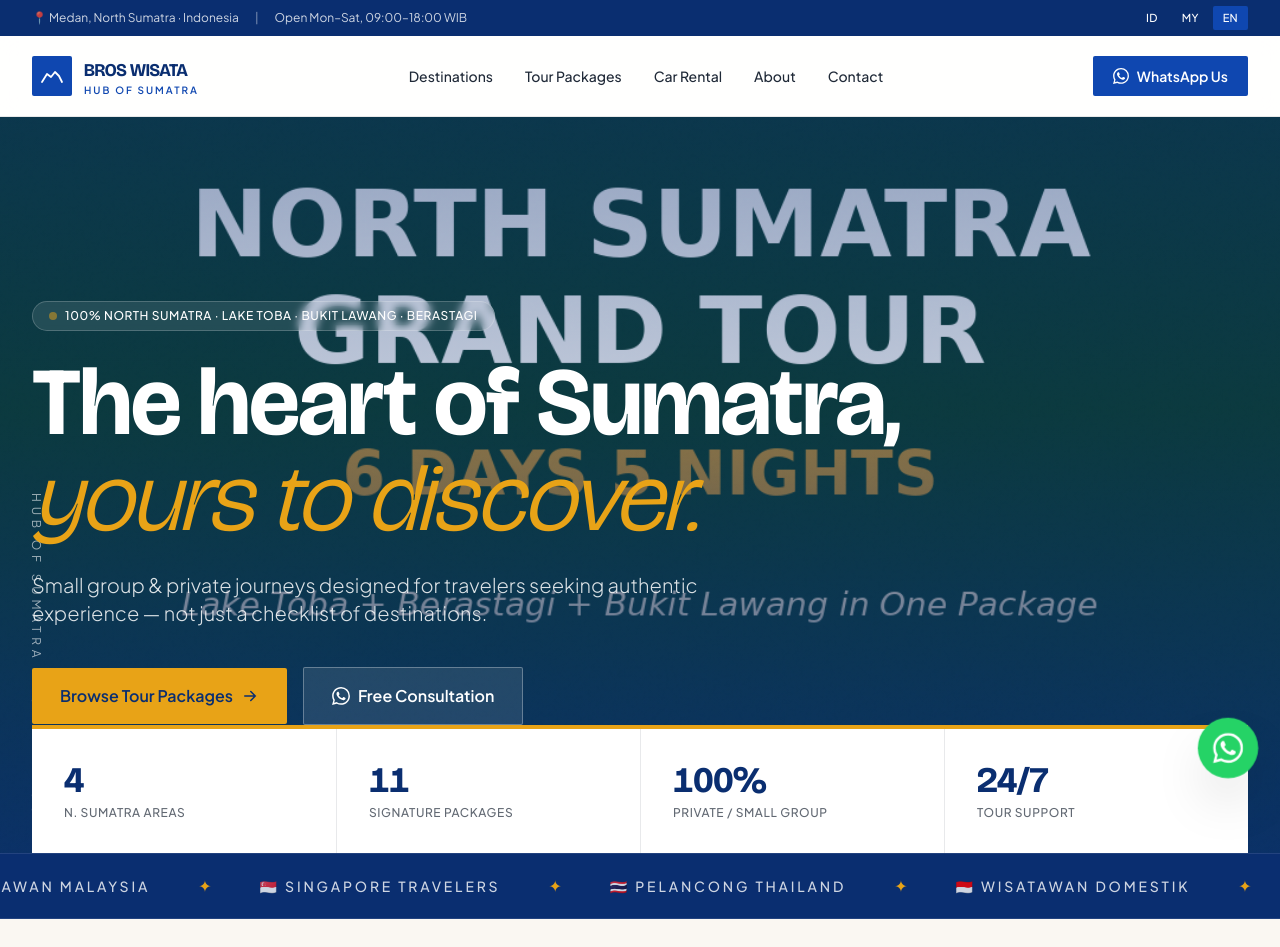
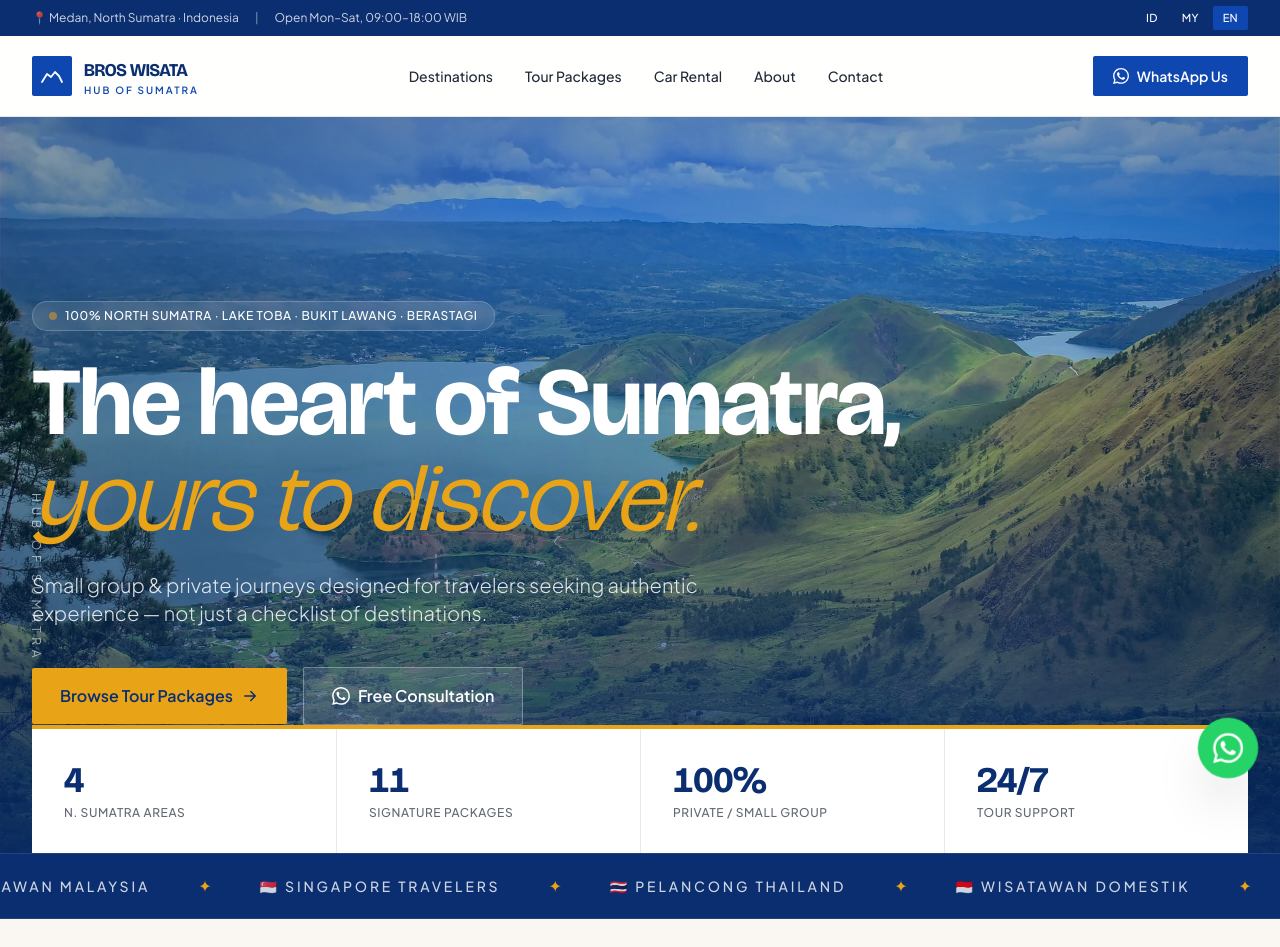
Before and after one commit to broswisata-coder/broswisata-website, a plain HTML site: page en/bros-wisata-homepage.html in a window 1280 px wide. Shown: the top 947 px of the page. Drawn offline with nearby package versions, Linux system fonts and the light colour scheme.

Commit message:
Update hero: Lake Toba aerial photo (local WebP, 567KB)

```diff
--- a/en/bros-wisata-homepage.html
+++ b/en/bros-wisata-homepage.html
@@ -315,7 +315,18 @@ Contact
 <picture>
 <!-- Primary: Use BROS own Lake Toba photo (combo sumut cover) - 100% verified content -->
 <source srcset="/assets/ig/combo_sumut_6h5m/en/01_cover.png" type="image/png"/>
-<img alt="Danau Toba — Lake Toba, North Sumatra" class="w-full h-full object-cover" decoding="async" loading="eager" onerror="this.onerror=null; this.src='https://images.unsplash.com/photo-1583760083258-9f3a3e1f0ec5?w=1920&amp;q=80'; this.onerror=function(){this.style.background='linear-gradient(135deg, #0A2E70 0%, #0F47B0 50%, #E8A317 100%)'; this.style.opacity='0.85'};" src="https://images.unsplash.com/photo-1583503088321-77be77f6cf67?w=1920&amp;q=80"/>
+<picture>
+  <source srcset="/assets/hero-lake-toba.webp" type="image/webp">
+  <img
+    src="/assets/hero-lake-toba.jpg"
+    alt="Danau Toba — Lake Toba aerial view, North Sumatra, Indonesia"
+    class="w-full h-full object-cover"
+    width="1920" height="1280"
+    loading="eager"
+    fetchpriority="high"
+    decoding="async"
+  >
+</picture>
 </picture>
 <div class="absolute inset-0 hero-overlay"></div>
 </div>
```
Also changed, not shown: id/bros-wisata-homepage.html (+12 -1 lines), ms/bros-wisata-homepage.html (+12 -1 lines), assets/hero-lake-toba.jpg (added), assets/hero-lake-toba.webp (added).
